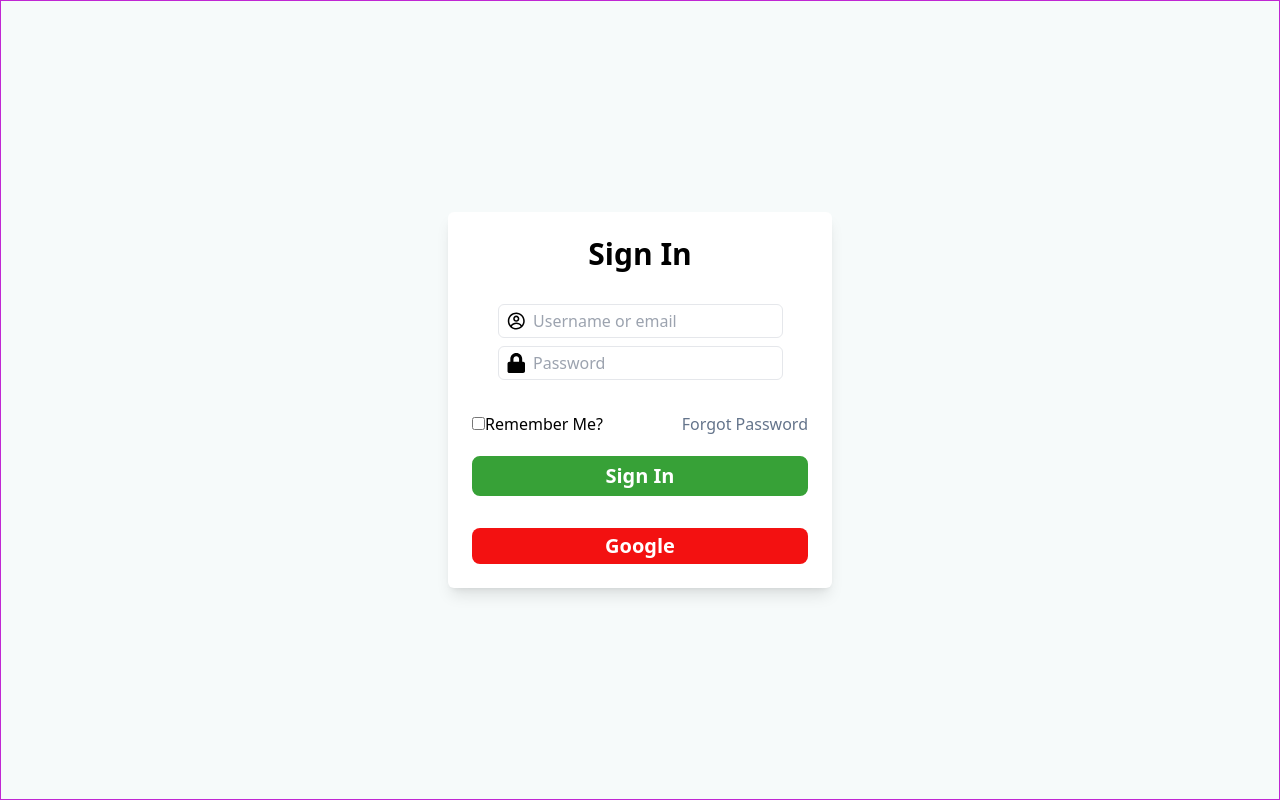
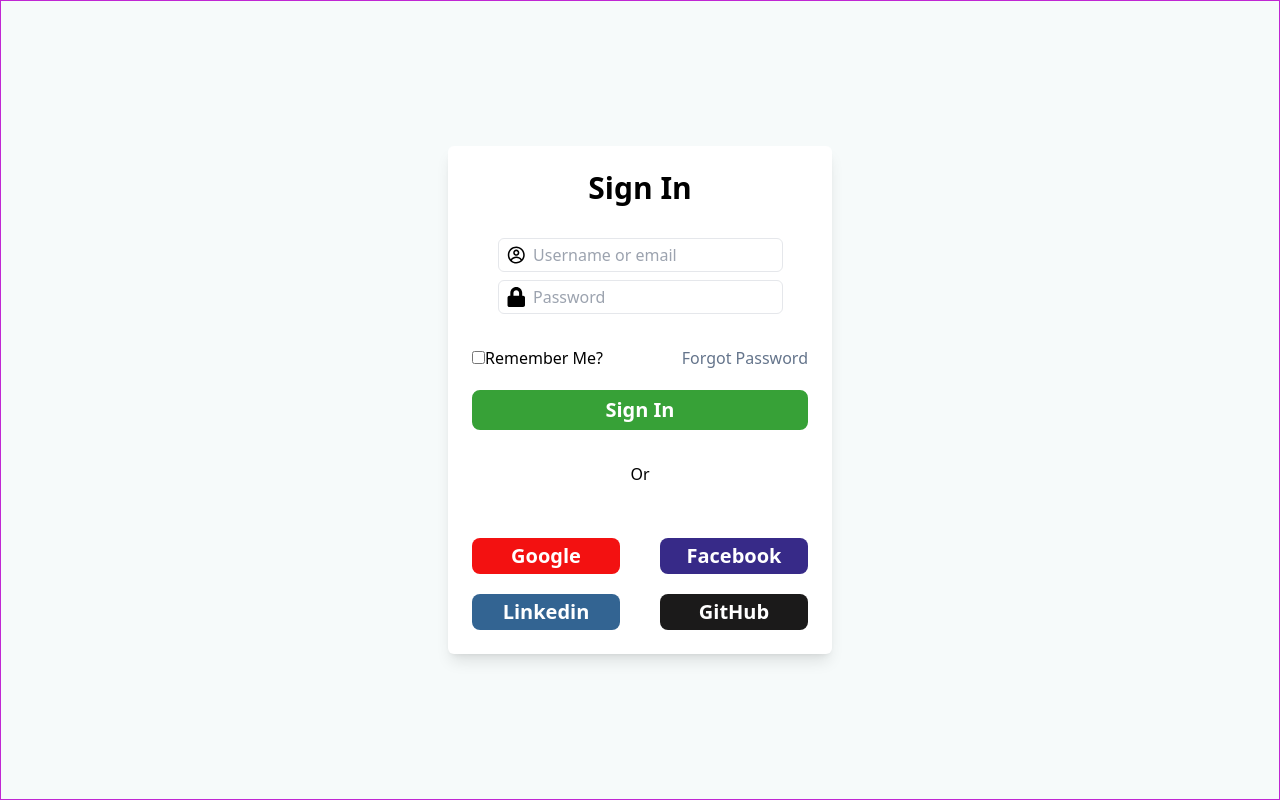
Before and after one commit to Mishael-Git/ToDo-page, a React (Vite) app: page / in a window 1280 px wide. Built offline with nearby package versions, Linux system fonts and the light colour scheme.

Commit message:
Login new look

```diff
--- a/src/App.jsx
+++ b/src/App.jsx
@@ -10,7 +10,6 @@
         <Routes >
           <Route path="/" element={<Login />} />
           <Route path="/dashboard" element={<Dashboard/>}/>
-           <Route path="/" element={() => <Navigate to="/signin"  />} />
 
         </Routes>
       </div>
--- a/src/components/Login.jsx
+++ b/src/components/Login.jsx
@@ -31,7 +31,7 @@
             <input type="checkbox" />
             <label>Remember Me?</label>
           </div>
-          <p class="text-slate-500">Forgot Password</p>
+          <p class="text-slate-500 cursor-pointer hover:text-slate-700">Forgot Password</p>
         </div>
         <Link to="/Dashboard">
           <div className="mt-5 ">
@@ -43,7 +43,12 @@
             </button>
           </div>
         </Link>
-        <div className="flex  mt-5 items-center bg-[#f31111] rounded-lg hover:bg-transparent px-1">
+
+         <p class="flex justify-center items-center">Or</p>
+         {/* Google & Facebook */}
+<div className="pt-0 ">
+<div className="flex flex-row items-center justify-between space-x-10">
+        <div className="flex  mt-5 items-center w-full bg-[#f31111] rounded-lg hover:bg-transparent px-5">
           <button
             type="submit"
             class="text-white hover:text-slate-600 text-xl font-semibold  py-1 w-full"
@@ -51,6 +56,39 @@
             Google
           </button>
         </div>
+         {/* Facebook */}
+        <div className="flex  mt-5 items-center w-full bg-[#160674da] rounded-lg hover:bg-transparent px-5">
+          <button
+            type="submit"
+            class="text-white hover:text-slate-600 text-xl font-semibold  py-1 w-full"
+          >
+          Facebook
+          </button>
+        </div>
+          </div>
+       {/* Linledin & GitHub */}
+          <div className="flex flex-row items-center justify-between space-x-10">
+        <div className="flex  mt-5 items-center w-full bg-[#336492] rounded-lg hover:bg-transparent px-5">
+          <button
+            type="submit"
+            class="text-white hover:text-slate-600 text-xl font-semibold  py-1 w-full"
+          >
+            Linkedin
+          </button>
+        </div>
+           {/* Github */}
+
+        <div className="flex  mt-5 items-center w-full bg-[#1b1a1a] rounded-lg hover:bg-transparent px-5">
+          <button
+            type="submit"
+            class="text-white hover:text-slate-600 text-xl font-semibold  py-1 w-full"
+          >
+            GitHub
+          </button>
+        </div>
+
+        </div>
+        </div>
       </div>
     </div>
   );
```
